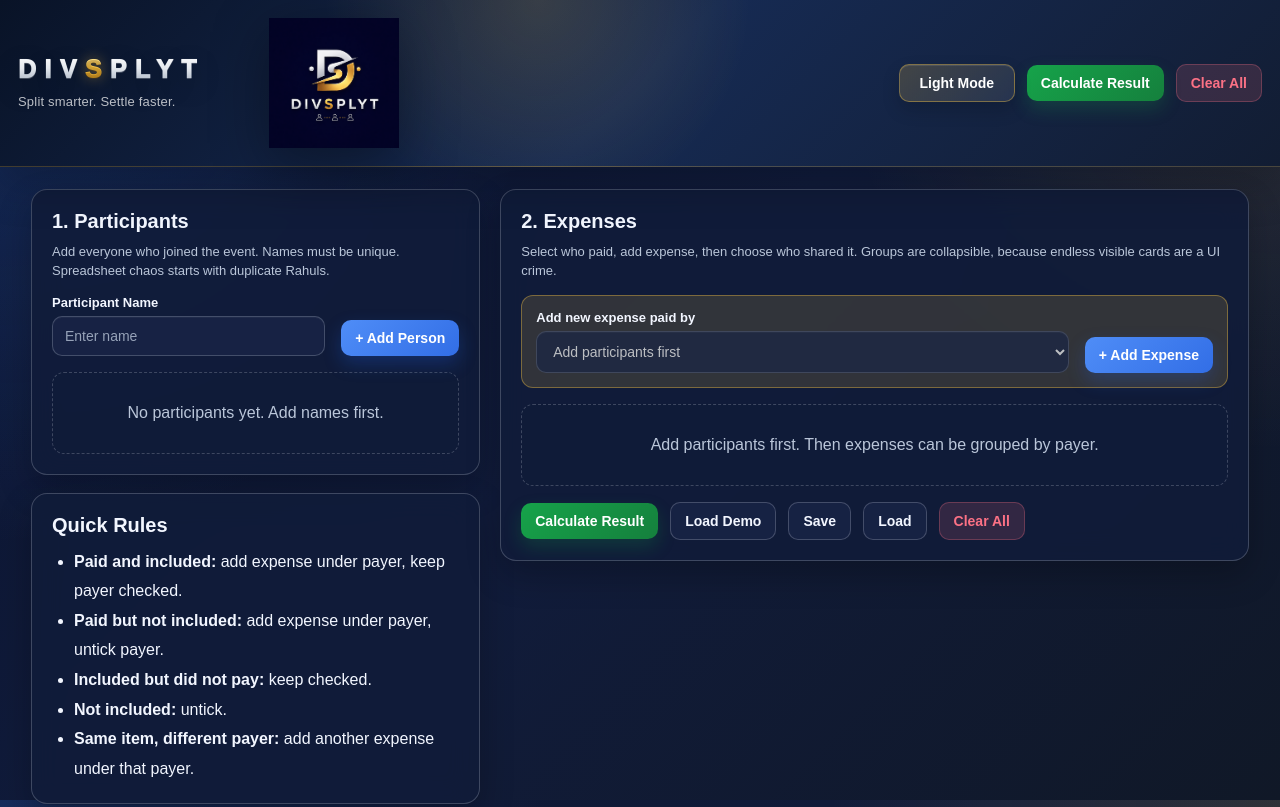
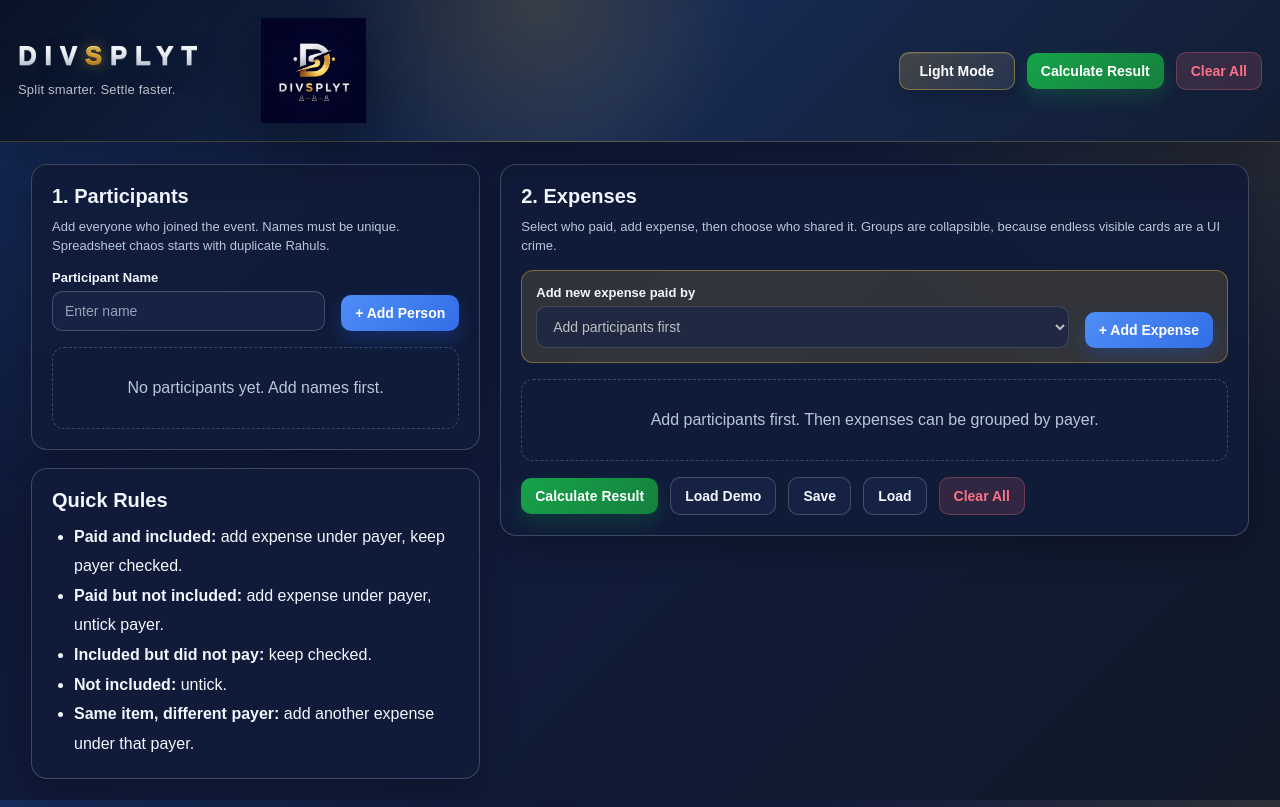
Before and after one commit to divyansh2002s/divsplyt, a plain HTML site: page index.html in a window 1280 px wide. Shown: the top 807 px of the page. Drawn offline with Linux system fonts and the light colour scheme.

Commit message:
Update index.html

```diff
--- a/index.html
+++ b/index.html
@@ -1053,8 +1053,8 @@ html[data-theme="light"] .brand-logo-img {
     }
 
     .brand-logo-box {
-      width: 190px;
-      height: 130px;
+      width: 150px;
+      height: 105px;
       display: flex;
       align-items: center;
       justify-content: center;
@@ -1064,8 +1064,8 @@ html[data-theme="light"] .brand-logo-img {
     .brand-logo-img {
       width: auto;
       height: auto;
-      max-width: 190px;
-      max-height: 130px;
+      max-width: 150px;
+      max-height: 105px;
       object-fit: contain;
       display: block;
       filter: drop-shadow(0 14px 28px rgba(0, 0, 0, 0.36));
```
